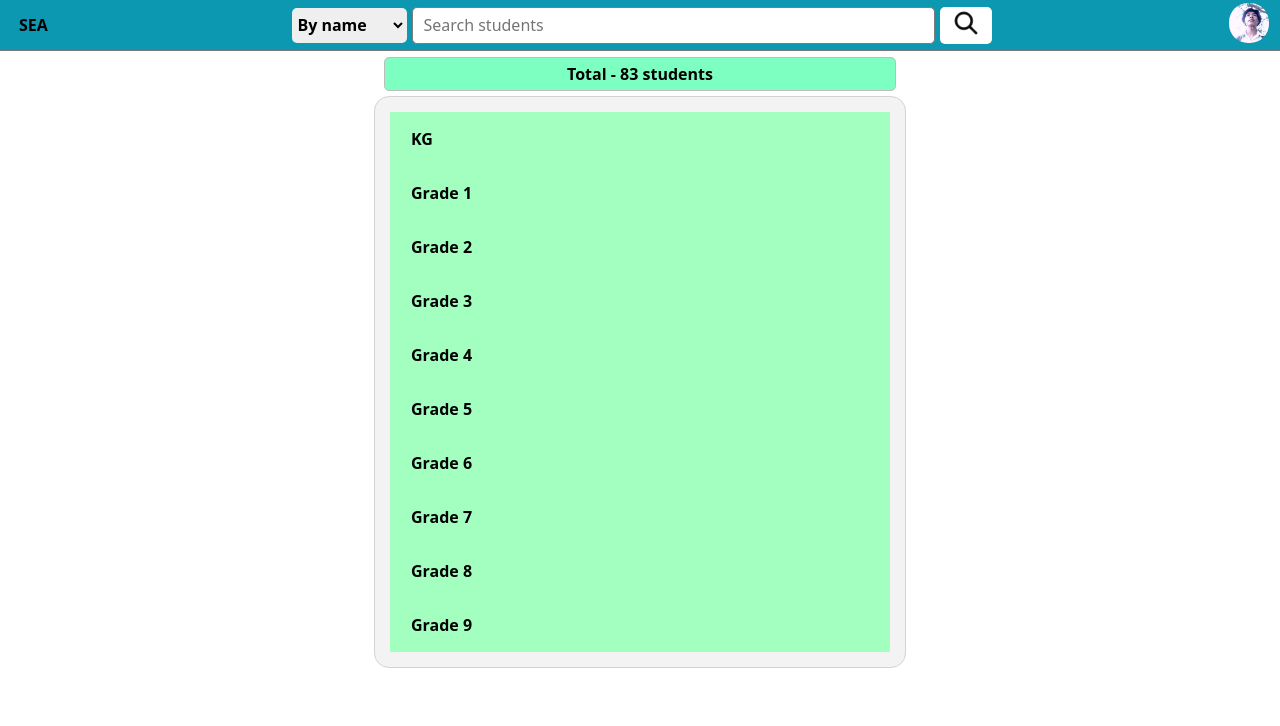
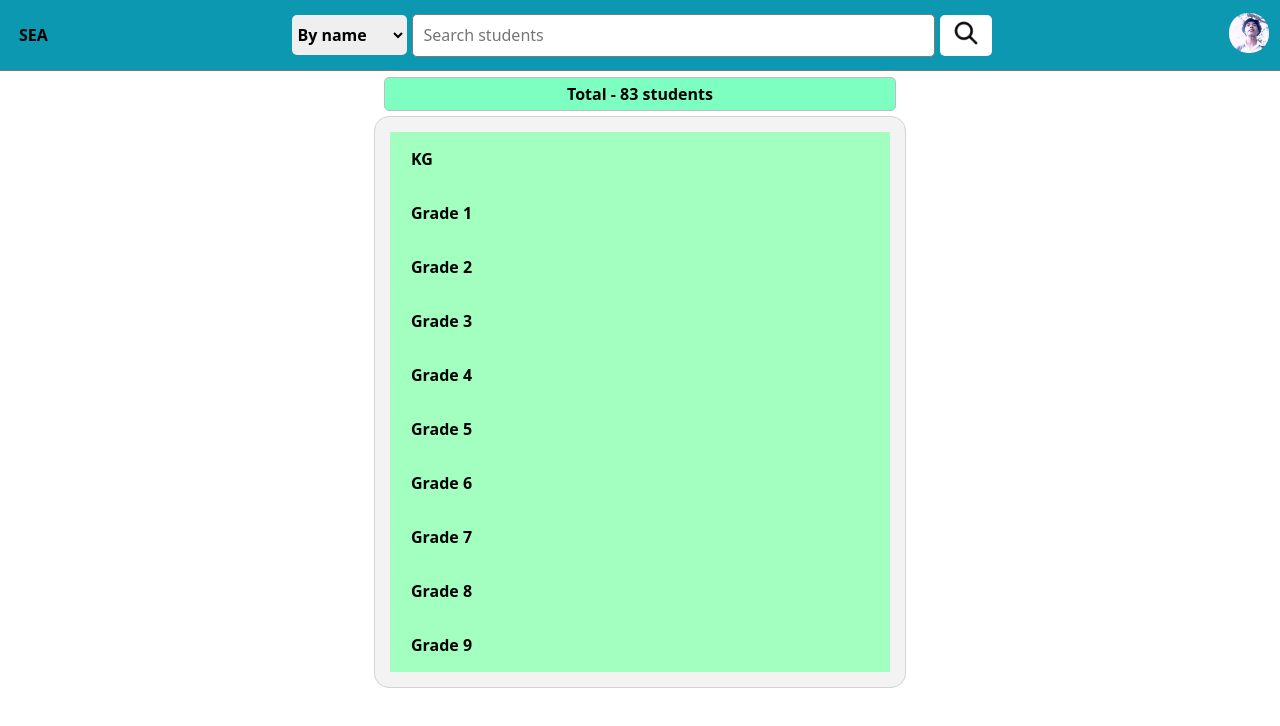
Before and after one commit to kothaunaing/students, a plain HTML site: page index.html in a window 1280 px wide. Drawn offline with Linux system fonts and the light colour scheme.

Commit message:
Add files via upload

```diff
--- a/styles/shared.css
+++ b/styles/shared.css
@@ -4,7 +4,7 @@
 }
 
 body {
-  padding-top: 52px;
+  padding-top: 72px;
   margin: 0;
   background-color: white;
 }
@@ -22,7 +22,7 @@ body {
   right: 0;
   left: 0;
   display: flex;
-  height: 50px;
+  height: 70px;
   align-items: center;
   justify-content: space-between;
   background-color: hsl(189, 87%, 37%);
@@ -56,7 +56,7 @@ body {
 }
 
 .search-by {
-  height: 35px;
+  height: 40px;
   border: none;
   border-radius: 5px;
   border: 1px solid rgba(0, 0, 0, 0);
@@ -67,7 +67,7 @@ body {
 
 .search-bar {
   padding: 0 10px;
-  height: 37px;
+  height: 43px;
   flex: 1;
   width: 50px;
   border: 1.5px solid rgb(124, 124, 124);
@@ -76,7 +76,7 @@ body {
 }
 
 .search-btn {
-  padding: 0 10px;
+  padding: 2px 10px;
   border: 1px solid rgba(228, 228, 228, 0);
   border-radius: 5px;
   color: black;
@@ -149,6 +149,7 @@ body {
   font-family: system-ui, 'Padauk Bold';
   font-weight: 600;
   height: auto;
+  font-size: 1em;
 }
 
 .name:hover {
```
